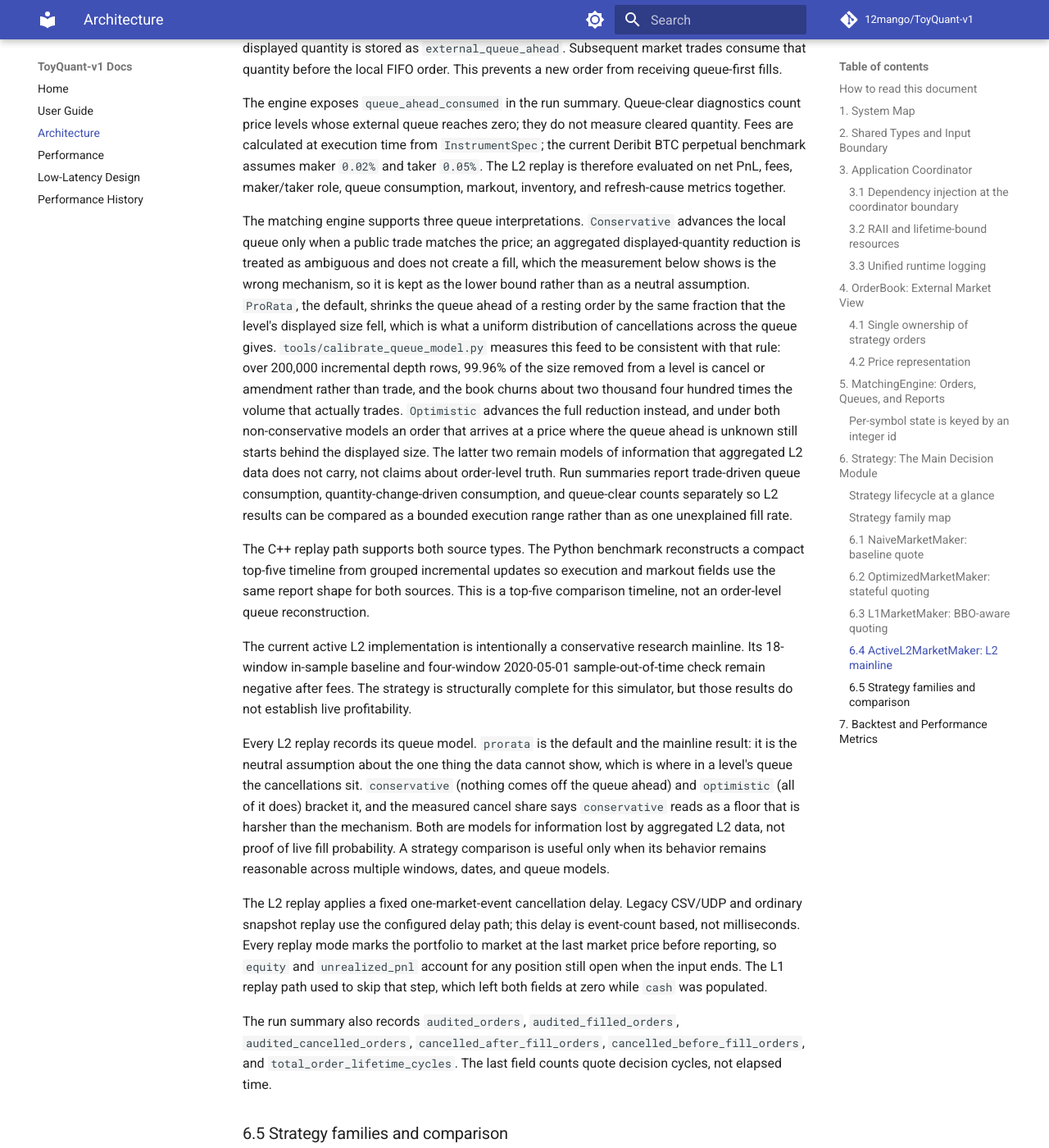
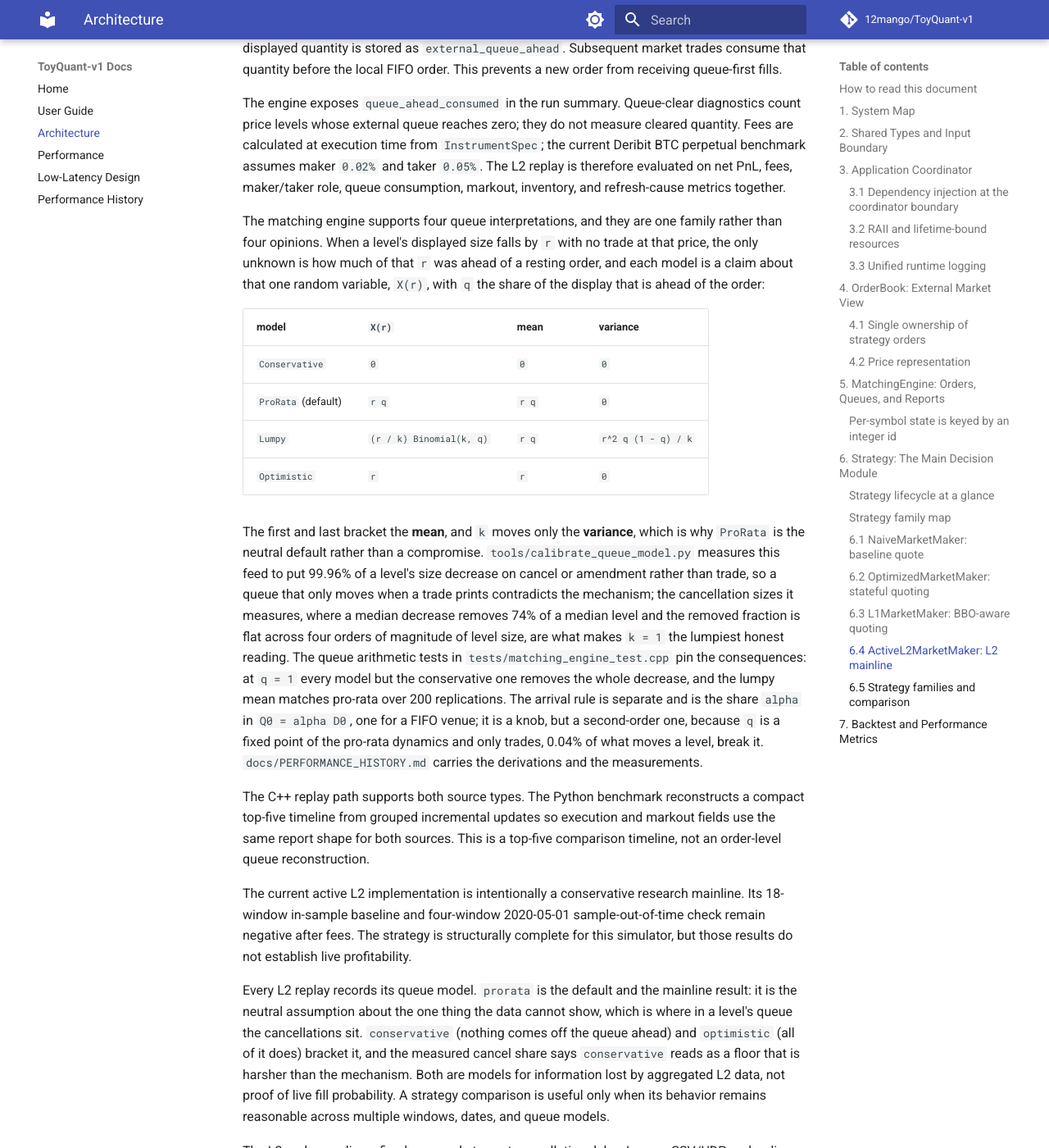
Before and after one commit to 12mango/ToyQuant-v1, an MkDocs documentation site: the page built from docs/ARCHITECTURE.md, in a window 1280 px wide and 1400 px high, scrolled down 21787 px. Shown: the whole window at 82% size. Built offline with MkDocs 1.6.1 and Material for MkDocs 9.7.7, drawn with Linux system fonts in a browser that asks for light colours; comment, search, counter and statistics services are not loaded.

```diff
--- a/docs/ARCHITECTURE.md
+++ b/docs/ARCHITECTURE.md
@@ -849,21 +849,29 @@
 `0.05%`. The L2 replay is therefore evaluated on net PnL, fees, maker/taker role, queue consumption,
 markout, inventory, and refresh-cause metrics together.
 
-The matching engine supports three queue interpretations. `Conservative` advances
-the local queue only when a public trade matches the price; an aggregated displayed-quantity
-reduction is treated as ambiguous and does not create a fill, which the measurement below shows is the
-wrong mechanism, so it is kept as the lower bound rather than as a neutral assumption. `ProRata`,
-the default, shrinks the queue ahead of a
-resting order by the same fraction that the level's displayed size fell, which is what a uniform
-distribution of cancellations across the queue gives. `tools/calibrate_queue_model.py` measures this
-feed to be consistent with that rule: over 200,000 incremental depth rows, 99.96% of the size removed
-from a level is cancel or amendment rather than trade, and the book churns about two thousand four
-hundred times the volume that actually trades. `Optimistic` advances the full reduction instead, and under both
-non-conservative models an order that arrives at a price where the queue ahead is unknown still
-starts behind the displayed size. The latter two remain models of information that aggregated L2 data
-does not carry, not claims about order-level truth. Run summaries report trade-driven queue
-consumption, quantity-change-driven consumption, and queue-clear counts separately so L2 results can
-be compared as a bounded execution range rather than as one unexplained fill rate.
+The matching engine supports four queue interpretations, and they are one family rather than four
+opinions. When a level's displayed size falls by `r` with no trade at that price, the only unknown is how
+much of that `r` was ahead of a resting order, and each model is a claim about that one random variable,
+`X(r)`, with `q` the share of the display that is ahead of the order:
+
+| model | `X(r)` | mean | variance |
+|---|---|---|---|
+| `Conservative` | `0` | `0` | `0` |
+| `ProRata` (default) | `r q` | `r q` | `0` |
+| `Lumpy` | `(r / k) Binomial(k, q)` | `r q` | `r^2 q (1 - q) / k` |
+| `Optimistic` | `r` | `r` | `0` |
+
+The first and last bracket the **mean**, and `k` moves only the **variance**, which is why `ProRata` is
+the neutral default rather than a compromise. `tools/calibrate_queue_model.py` measures this feed to put
+99.96% of a level's size decrease on cancel or amendment rather than trade, so a queue that only moves
+when a trade prints contradicts the mechanism; the cancellation sizes it measures, where a median
+decrease removes 74% of a median level and the removed fraction is flat across four orders of magnitude
+of level size, are what makes `k = 1` the lumpiest honest reading. The queue arithmetic tests in
+`tests/matching_engine_test.cpp` pin the consequences: at `q = 1` every model but the conservative one
+removes the whole decrease, and the lumpy mean matches pro-rata over 200 replications. The arrival rule
+is separate and is the share `alpha` in `Q0 = alpha D0`, one for a FIFO venue; it is a knob, but a
+second-order one, because `q` is a fixed point of the pro-rata dynamics and only trades, 0.04% of what
+moves a level, break it. `docs/PERFORMANCE_HISTORY.md` carries the derivations and the measurements.
 
 The C++ replay path supports both source types. The Python benchmark reconstructs a compact top-five
 timeline from grouped incremental updates so execution and markout fields use the same report shape
```
Also changed, not shown: docs/PERFORMANCE.md (+4 -0 lines), docs/USER_GUIDE.md (+22 -0 lines), 5 other files.
